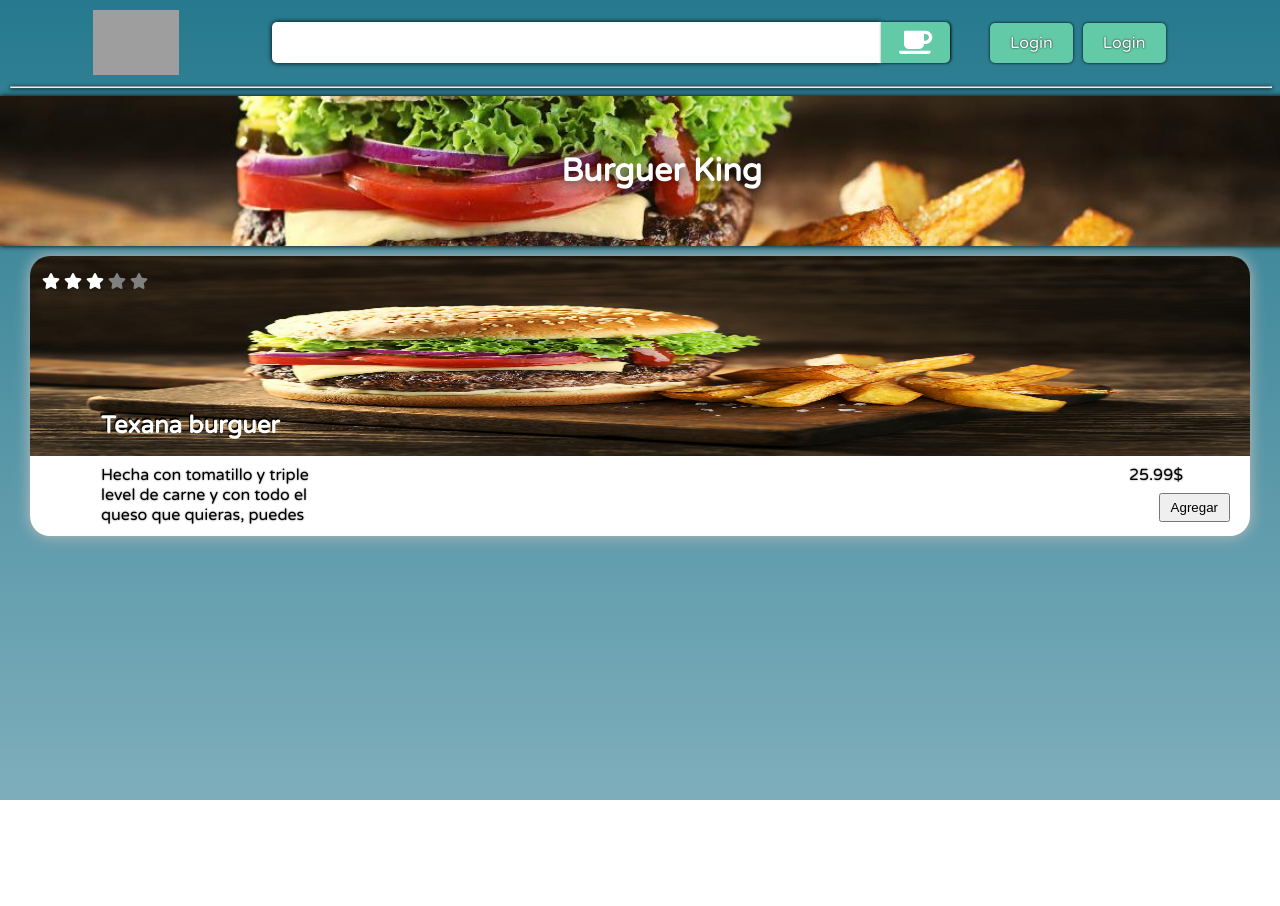
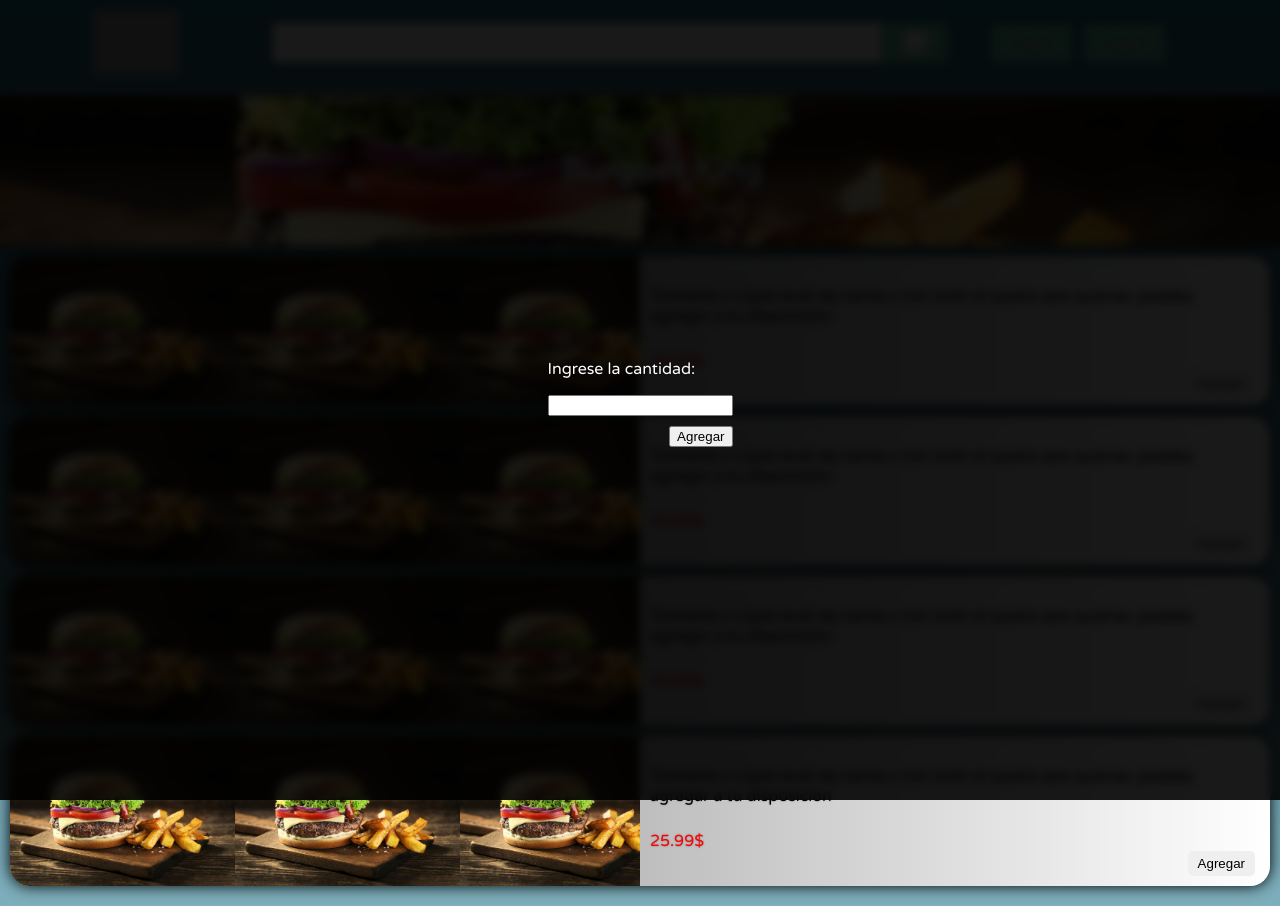
Before and after one commit to Diazcas/proyectoSE, an Angular app in the folder proyectoSE/: page / in a window 1280 px wide. Shown: the top 906 px of the page. Before the commit the page ends 800 px from the top, so only its background shows below. Built offline with nearby package versions, Linux system fonts and the light colour scheme; grey boxes are pictures that could not be loaded.

Commit message:
'companyDetail

```diff
--- a/proyectoSE/src/app/company-detail/company-detail.component.css
+++ b/proyectoSE/src/app/company-detail/company-detail.component.css
@@ -40,36 +40,29 @@
   color: white;
 }
 
+.objetoImagen{
+  height: 100%;
+  width: 100%;
+  background-image: url(../../assets/img/burguer-banner.jpg);
+  background-size: contain;
+  overflow: hidden;
+}
+
 .objetoCont {
-  margin: 30px 20px;
-  background-image: url(../../assets/img/burguer-banner.jpg);
-  background-color: white;
-  background-size: 100% 200px;
-  background-repeat: no-repeat;
-  background-position: top center;
-  height: 280px;
+  display: flex;
+  align-items: center;
+  margin: 10px auto;
+  height: 150px;
   border-radius: 20px;
   overflow: auto;
-  box-shadow: 0px 0px 15px rgb(189, 189, 189);
+  box-shadow: 0px 0px 15px black;
   transition: box-shadow 0.5s ease;
-}
-
-.objetoCont:first-child {
-  margin-top: 0px;
+  background-image: linear-gradient(to right ,rgb(124, 124, 124), white);
 }
 
 .objetoCont:hover {
   cursor: pointer;
-  box-shadow: 0px 0px 15px black;
-}
-
-.objetoCont:last-child {
-  margin-right: 20px;
-}
-
-.calificacion {
-  float: left;
-  margin-left: 10px;
+  box-shadow: 0px 0px 15px rgb(189, 189, 189);
 }
 
 .empresaLogo {
@@ -79,13 +72,8 @@
   margin-top: 10px;
 }
 
-.empresaLogo img {
-  height: 100%;
-}
-
 .objetoDetalle {
-  margin-top: 155px;
-  width: 90%;
+  width: 100%;
   margin-left: auto;
   margin-right: auto;
 }
@@ -97,27 +85,65 @@
   height: 60px;
   overflow: hidden;
   text-shadow: 0px 0px 2px grey;
-  width: 80%;
-  max-width: 225px;
+  width: 90%;
 }
 
-.objetoDetalle h2 {
+.objetoCont h2 {
   text-shadow: -1px -2px 1px black;
-  padding: 0px 10px;
-  margin-bottom: 25px;
+  margin-top: 55%;
+  margin-left: 10px;
 }
 
 .objetoDetalle .precio {
-  float: right;
-  width: 60px;
-  padding: 0px;
+  padding: 5px 10px;
   margin: 0px;
-  margin-top: -60px;
+  padding-bottom: 0px;
+  height: min-content;
+  color: red;
+}
+
+.objetoDetalle b{
+  padding: 5px 10px;
 }
 
 .objetoCont button{
   float: right;
-  margin-right: 20px;
-  margin-top: -32px;
+  margin-right: 15px;
   padding: 5px 10px;
+  border-radius: 5px;
+  border: none;
 }
+
+.objetoCont button:hover{
+  background-color: rgb(165, 165, 165);
+}
+
+/*------------------------------- modal -------------------------------*/
+
+.modalBack{
+  position: fixed;
+  margin-left: -10px;
+  width: 100%;
+  height: 100%;
+  top: 0;
+  background-color: rgba(0, 0, 0, 0.9);
+  backdrop-filter: blur(5px);
+}
+
+.modalBack .cantidadProd{
+  position: absolute;
+  top: 0;
+  bottom: 0;
+  left: 0;
+  right: 0;
+  margin: auto;
+  width: min-content;
+  height: min-content;
+  padding: 10px;
+}
+
+.modalBack button{
+  display: block;
+  float: right;
+  margin: 10px 0px;
+}
--- a/proyectoSE/src/app/company-detail/company-detail.component.html
+++ b/proyectoSE/src/app/company-detail/company-detail.component.html
@@ -7,19 +7,56 @@
     </div>
     <div id="menu">
         <div class="objetoCont">
-            <p class="calificacion">
-                <fa-icon class="active" [icon]="faStar"></fa-icon>
-                <fa-icon class="active" [icon]="faStar"></fa-icon>
-                <fa-icon class="active" [icon]="faStar"></fa-icon>
-                <fa-icon class="" [icon]="faStar"></fa-icon>
-                <fa-icon class="" [icon]="faStar"></fa-icon>
-            </p>
+            <div class="objetoImagen">
+                <h2>Texana burguer</h2>
+            </div>
             <div class="objetoDetalle">
+                <b>Ingredientes:</b>
+                <p class="descripcion"> Tomatillo y triple level de carne y con todo el queso que quieras, puedes agregar a tu disposicion</p>
+                <p class="precio">25.99$</p>
+                <button>Agregar</button>
+            </div>
+        </div>
+        <div class="objetoCont">
+            <div class="objetoImagen">
                 <h2>Texana burguer</h2>
-                <p class="descripcion"> Hecha con tomatillo y triple level de carne y con todo el queso que quieras, puedes agregar a tu disposicion</p>
+            </div>
+            <div class="objetoDetalle">
+                <b>Ingredientes:</b>
+                <p class="descripcion"> Tomatillo y triple level de carne y con todo el queso que quieras, puedes agregar a tu disposicion</p>
                 <p class="precio">25.99$</p>
+                <button>Agregar</button>
             </div>
-            <button>Agregar</button>
+        </div>
+        <div class="objetoCont">
+            <div class="objetoImagen">
+                <h2>Texana burguer</h2>
+            </div>
+            <div class="objetoDetalle">
+                <b>Ingredientes:</b>
+                <p class="descripcion"> Tomatillo y triple level de carne y con todo el queso que quieras, puedes agregar a tu disposicion</p>
+                <p class="precio">25.99$</p>
+                <button>Agregar</button>
+            </div>
+        </div>
+        <div class="objetoCont">
+            <div class="objetoImagen">
+                <h2>Texana burguer</h2>
+            </div>
+            <div class="objetoDetalle">
+                <b>Ingredientes:</b>
+                <p class="descripcion"> Tomatillo y triple level de carne y con todo el queso que quieras, puedes agregar a tu disposicion</p>
+                <p class="precio">25.99$</p>
+                <button>Agregar</button>
+            </div>
         </div>
     </div>
 </div>
+
+<div class="modalBack">
+    <div class="cantidadProd">
+        <p>Ingrese la cantidad:</p>
+        <input type="text">
+        <button>Agregar</button>
+    </div>
+</div>
```
